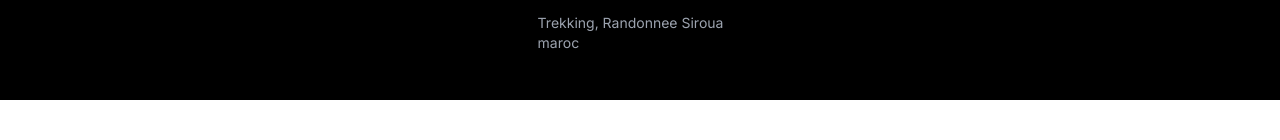
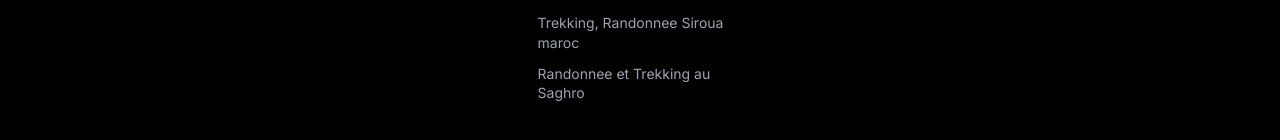
Before and after one commit to MAHMOUDIFARID/morocco-sahara-trekking, a Next.js app: page / in a window 1280 px wide. Shown: the part 6839-6979 px from the top of the page. Before the commit the page ends 6939 px from the top, so only its background shows below. Built offline with nearby package versions, Linux system fonts and the light colour scheme.

Commit message:
Add Saghro trek to Trekks Populaires in footer (7 unique treks total)

```diff
--- a/components/Footer.tsx
+++ b/components/Footer.tsx
@@ -25,8 +25,8 @@ const THEME_GROUPS = [
   { theme: "gorges", keywords: ["gorges"] },
 ];
 
-// Pick 6 unique treks — avoid having two treks with the same keyword/theme
-function pickUniqueTreks(allTreks: Trek[], count = 6): Trek[] {
+// Pick 7 unique treks — avoid having two treks with the same keyword/theme
+function pickUniqueTreks(allTreks: Trek[], count = 7): Trek[] {
   const picked: Trek[] = [];
   const usedThemes = new Set<string>();
 
@@ -63,7 +63,7 @@ function pickUniqueTreks(allTreks: Trek[], count = 6): Trek[] {
 
 export default function Footer() {
   const allTreks = getAllTreks();
-  const footerTreks = pickUniqueTreks(allTreks, 6);
+  const footerTreks = pickUniqueTreks(allTreks, 7);
 
   return (
     <footer className="relative z-10 w-full bg-[#000000] text-white pt-20 sm:pt-28 pb-12 px-6 md:px-12 flex flex-col justify-between">
```
Also changed, not shown: public/icons/facebook.png.
